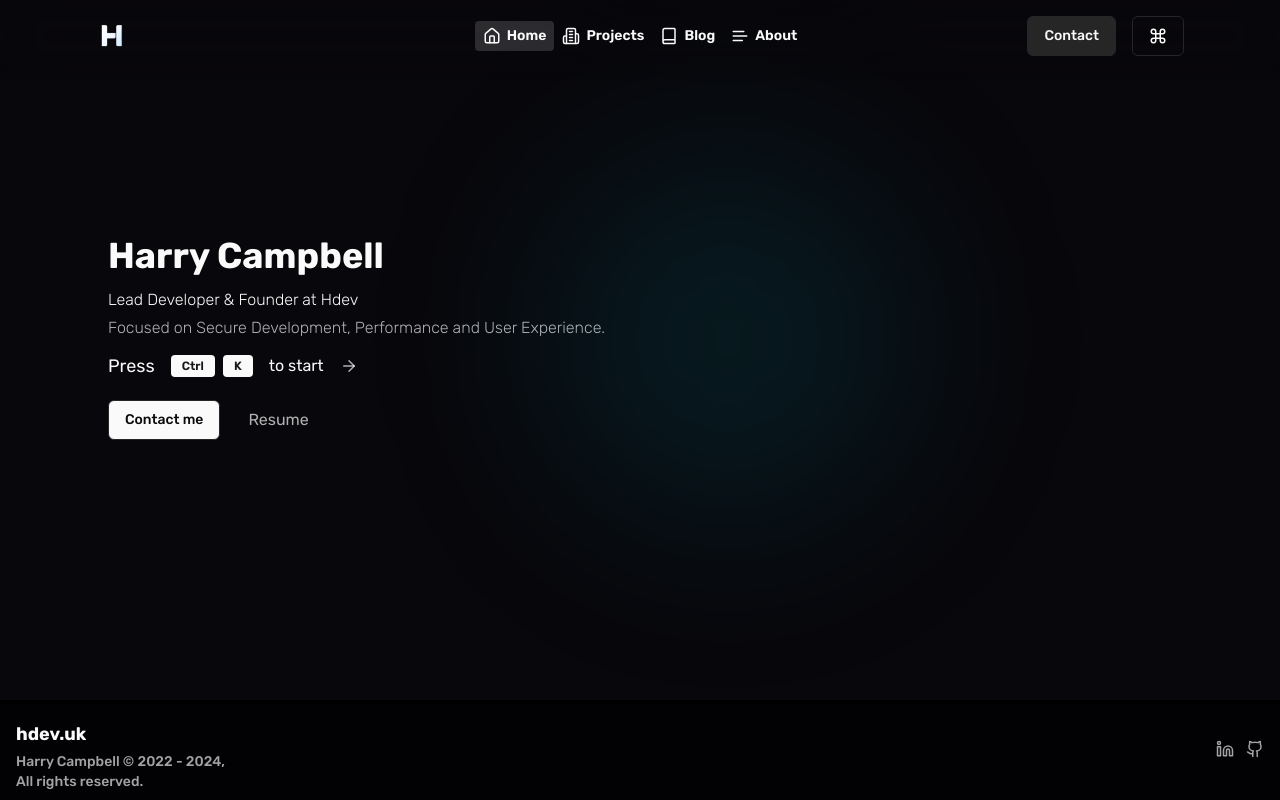
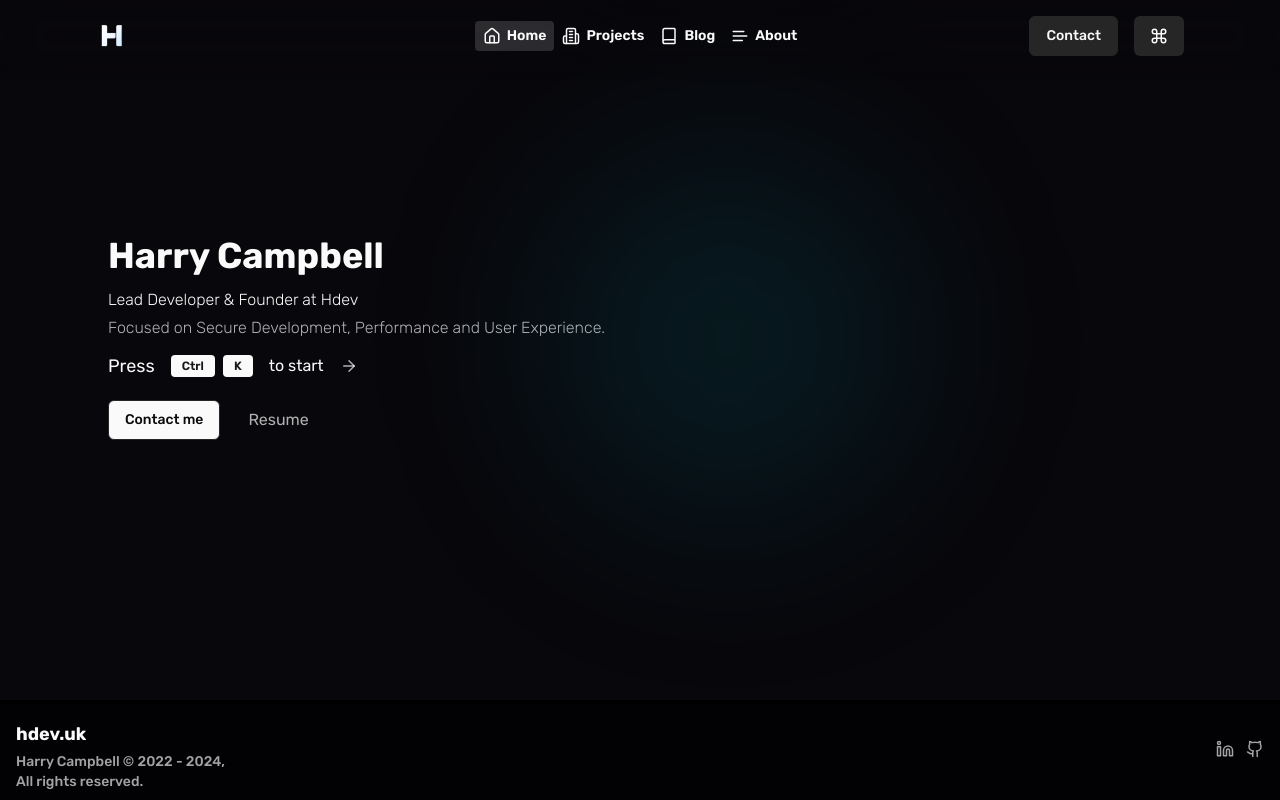
Before and after one commit to CampbellHarry/webportfolio, a Next.js app: page / in a window 1280 px wide. Built offline with nearby package versions, Linux system fonts and the light colour scheme; a web font is replaced by a local one.

Commit message:
Change button variant to 'secondary' for improved styling in header component

```diff
--- a/src/components/header/header.tsx
+++ b/src/components/header/header.tsx
@@ -196,7 +196,7 @@ export default function Header() {
                       Contact
                   </Button>
                 </Link>
-                <Button variant="outline" asChild className='cursor-pointer text flex' onClick={() => setIsCommandMenuOpen(!isCommandmenuOpen)}>
+                <Button variant="secondary" asChild className='cursor-pointer text flex' onClick={() => setIsCommandMenuOpen(!isCommandmenuOpen)}>
                   <Command size={18} />
                 </Button>
             </div>
```
